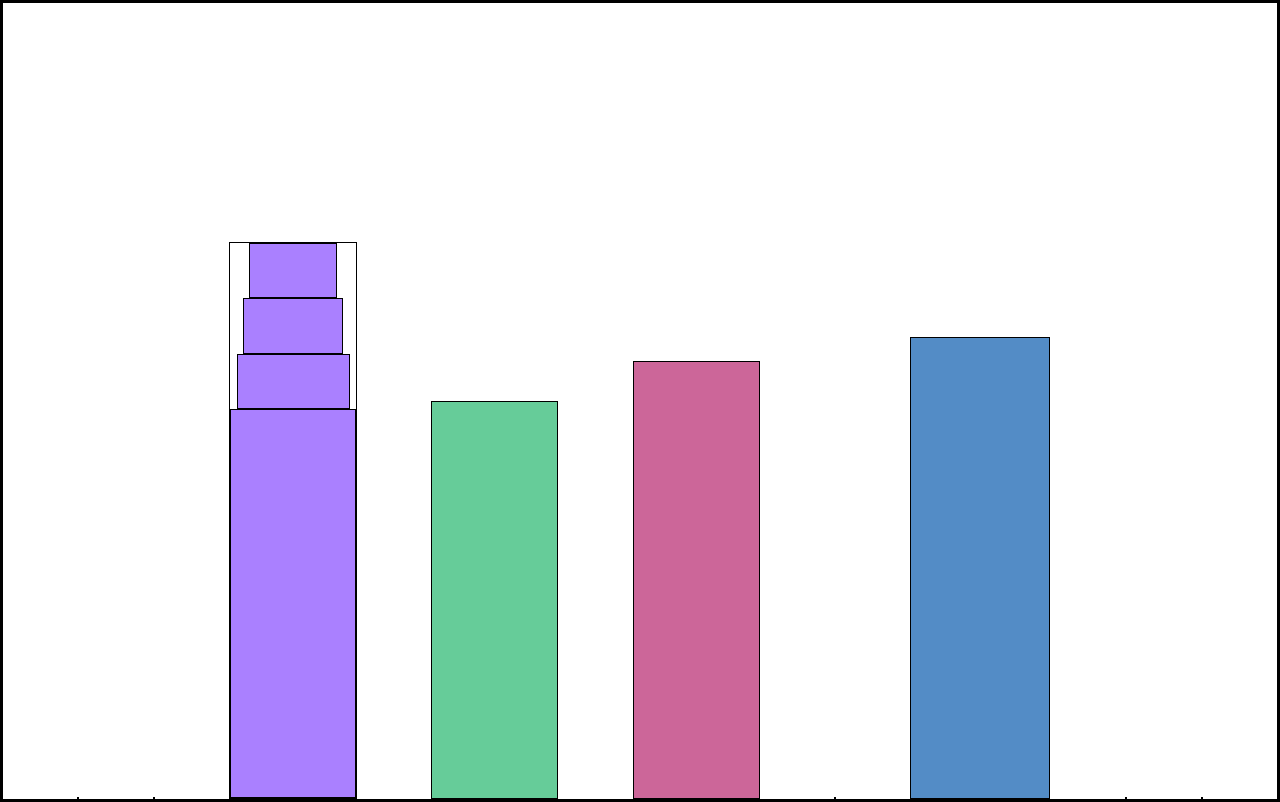
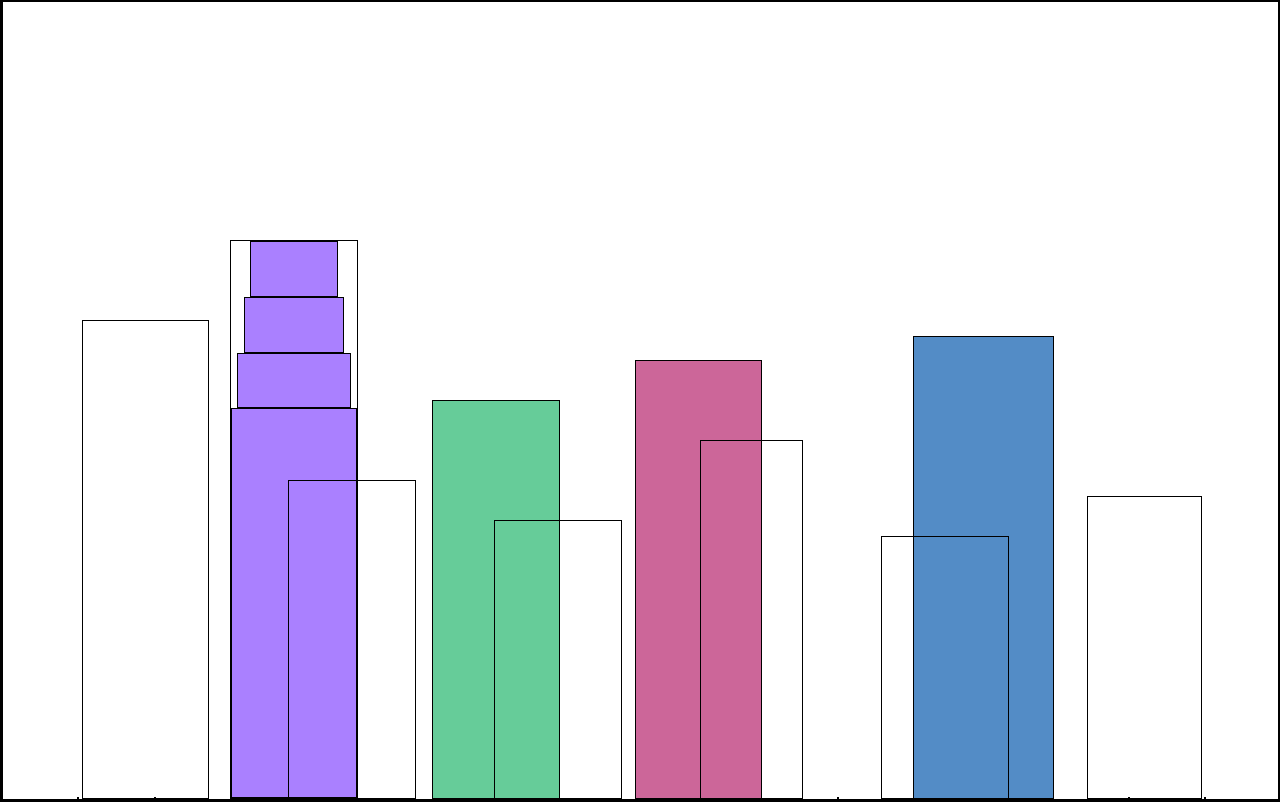
Before and after one commit to erikPospichil/variaveis-css, a plain HTML site: page index.html in a window 1280 px wide. Drawn offline with Linux system fonts and the light colour scheme.

Commit message:
Adiciona e posiciona prédios da frente

```diff
--- a/index.html
+++ b/index.html
@@ -23,5 +23,13 @@
       <div></div>
       <div></div>
     </div>
+    <div class="frente-construcoes">
+      <div class="predio-frente1"></div>
+      <div class="predio-frente2"></div>
+      <div class="predio-frente3"></div>
+      <div class="predio-frente4"></div>
+      <div class="predio-frente5"></div>
+      <div class="predio-frente6"></div>
+    </div>
   </body>
 </html>
--- a/styles.css
+++ b/styles.css
@@ -16,11 +16,14 @@ body {
   overflow: hidden;
 }
 
-.fundo-construcoes {
+.fundo-construcoes,
+.frente-construcoes {
   align-items: flex-end;
   display: flex;
   height: 100%;
   justify-content: space-evenly;
+  position: absolute;
+  top: 0;
   width: 100%;
 }
 
@@ -73,3 +76,33 @@ body {
   height: 58%;
   width: 11%;
 }
+
+.predio-frente1 {
+  height: 60%;
+  width: 10%;
+}
+
+.predio-frente2 {
+  height: 40%;
+  width: 10%;
+}
+
+.predio-frente3 {
+  height: 35%;
+  width: 10%;
+}
+
+.predio-frente4 {
+  height: 45%;
+  width: 8%;
+}
+
+.predio-frente5 {
+  height: 33%;
+  width: 10%;
+}
+
+.predio-frente6 {
+  height: 38%;
+  width: 9%;
+}
```
